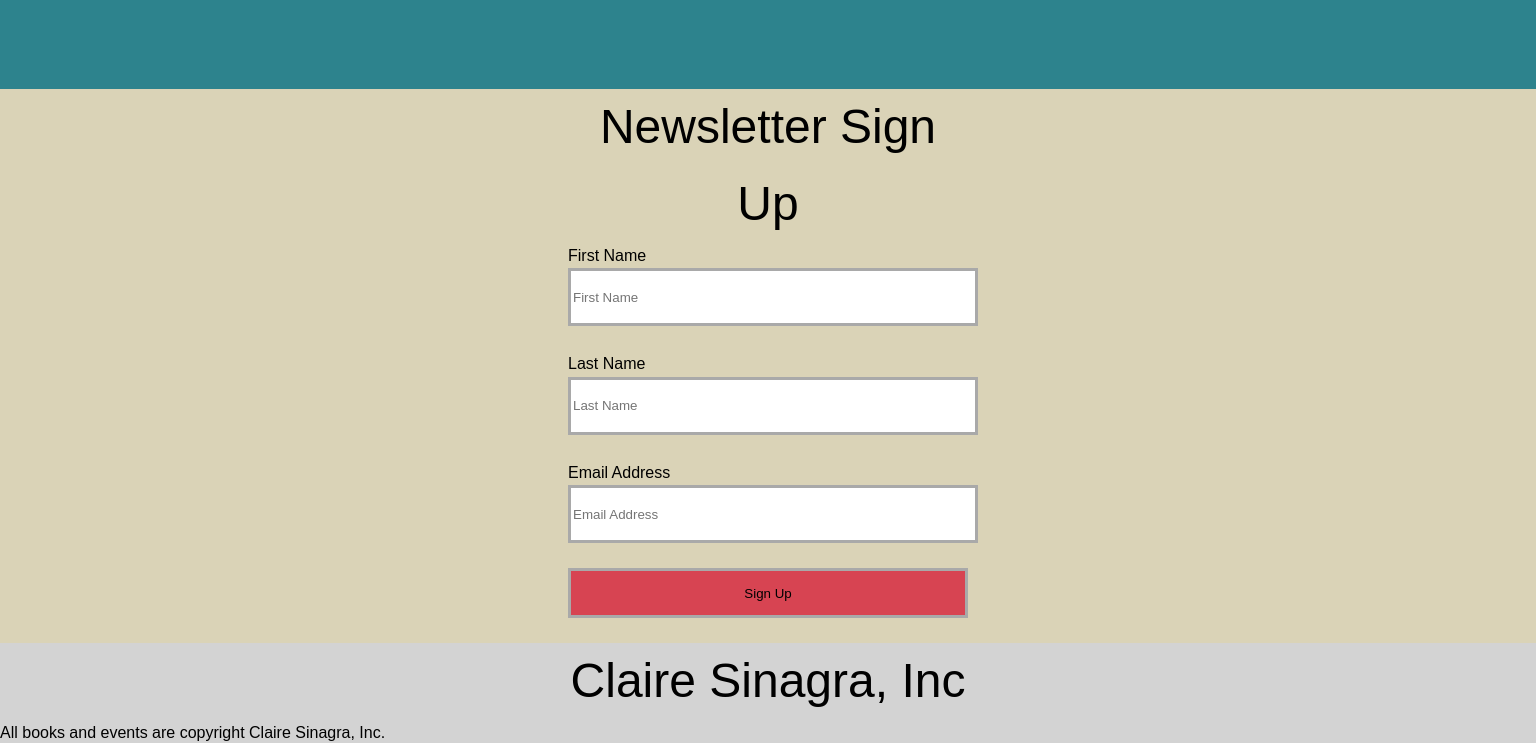
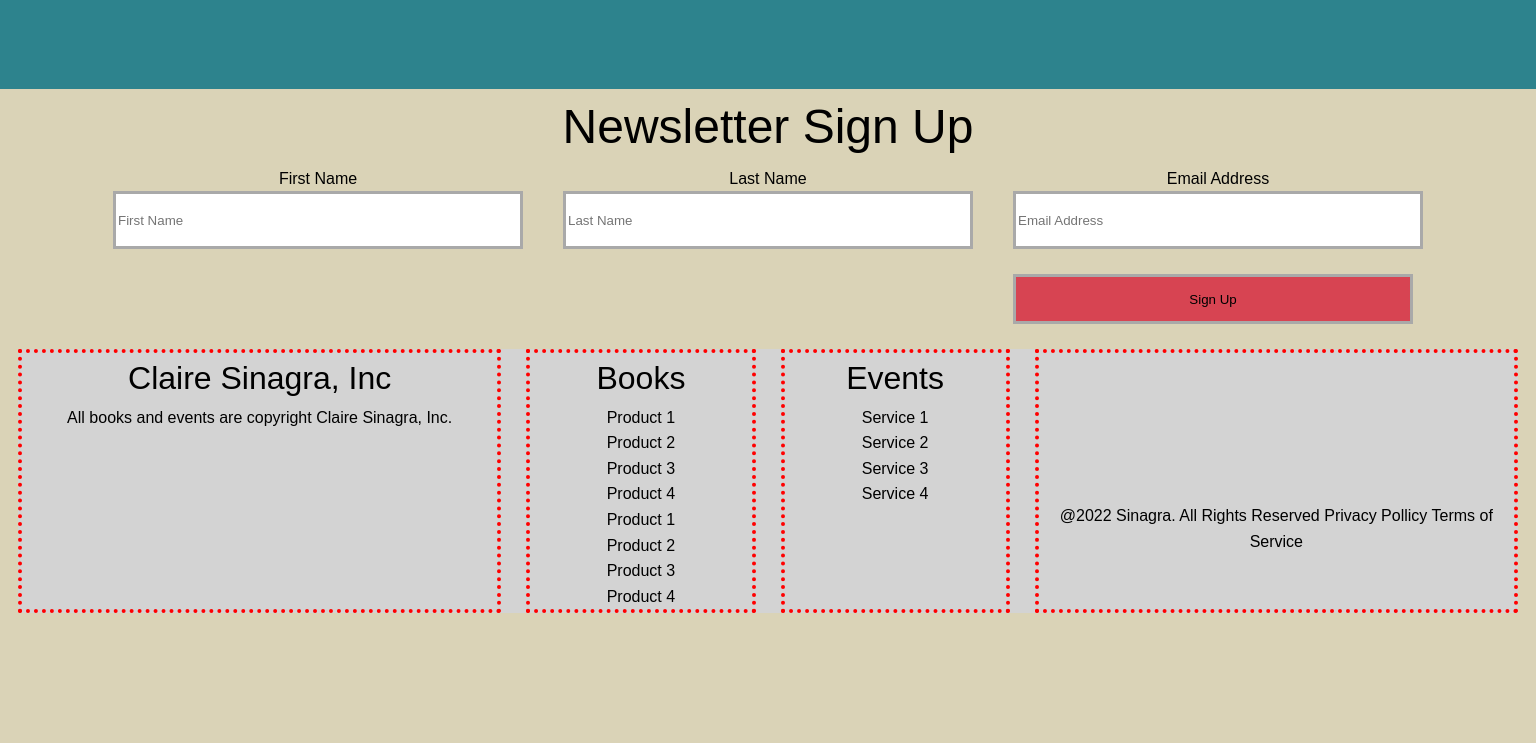
Before and after one commit to LucaRivers/GIT-414-Final--Children-Author, a plain HTML site: page index.html in a window 1536 px wide. Shown: the part 2000-2743 px from the top of the page. After the commit the page ends 2613 px from the top, so only its background shows below. Drawn offline with Linux system fonts and the light colour scheme.

Commit message:
Updates V4

```diff
--- a/index.html
+++ b/index.html
@@ -105,14 +105,20 @@
 
             <form method="POST" action="https://wp.zybooks.com/form-viewer.php" id="contactForm">
 
+                <section id="FirstNameSection">
                     <label for="myFirstName">First Name<span class="required"></span></label><br>
                     <input type="text" name="myFirstName" id="myFirstName" autocomplete="name" required placeholder="First Name"><br>
+                </section>
 
+                <section id="lastNameSection">
                     <label for="myLastName">Last Name<span class="required"></span></label><br>
                     <input type="text" name="myLastName" id="myLastName" autocomplete="name" required placeholder="Last Name"><br>
+                </section>
 
+                <section id="emailSection">
                     <label for="myEmail">Email Address<span class="required"></span></label><br>
                     <input type="email" name="myEmail" id="myEmail" autocomplete="email" placeholder="Email Address" required><br>
+                </section>
 
                 <input type="submit" name="mySubmit" id="mySubmit" value="Sign Up">
             </form>
@@ -121,12 +127,20 @@
     </main>
 
     <footer>
+
+        <section id="footerIntro">
             <h2> Claire Sinagra, Inc</h2>
             <p>All books and events are copyright Claire Sinagra, Inc.</p>
+        </section>
 
         <section id="footerBooks">
             <h3>Books</h3>
             <ul>
+                <li>Product 1</li>
+                <li>Product 2</li>
+                <li>Product 3</li>
+                <li>Product 4</li>
+
                 <li>Product 1</li>
                 <li>Product 2</li>
                 <li>Product 3</li>
@@ -144,10 +158,11 @@
             </ul>
         </section>
 
-
+        <section id="footerLegal">
             <small>@2022 Sinagra. All Rights Reserved</small>
             <small>Privacy Pollicy</small>
             <small>Terms of Service</small>
+        </section>
 
     </footer>
 </body>
--- a/styles.css
+++ b/styles.css
@@ -67,6 +67,7 @@ body {
 /*---------HEADER---------*/
 header {
     background-color: var(--Teal);
+    /* background: linear-gradient(0deg, rgba(0,0,0,0) 0%, var(--Teal) 75%); */
 }
 
 nav {
@@ -186,71 +187,7 @@ section  {
     gap: 50px;
     /* background-color: lightblue; */
 }
-/*-------------MED SCREEN SIZE----------------*/
-@media screen and (min-width:900px){
-    #books {
-        width: 900px;
-    }
 
-    #booksGrid {
-        grid-template-columns: repeat(2, 1fr);
-        width: 900px;
-    }
-
-    #locationGrid {
-        grid-template-columns: repeat(2, 1fr);
-        /* background-color: var(--Orange); */
-        /* border: solid red 5px; */
-        width: 900px;
-        margin: 0 auto;
-    }
-
-    #about {
-        background-image: url("images/hero.jpg");
-    }
-}
-
-/*-------------LARGE SCREEN SIZE----------------*/
-@media screen and (min-width:1450px){
-
-    #books {
-        width: 1450px;
-    }
-
-    #booksGrid {
-        grid-template-columns: repeat(4, 1fr);
-        /* background-color: lavender;
-        border: solid red 5px; */
-        width: 1450px;
-        gap: 0px;
-    }
-
-    #books img {
-        border: solid white 10px;
-        width: 300px;
-        height: 300px;
-        object-fit: cover;
-        margin-top: 40px;
-        margin-bottom: 25px;
-    }
-
-    #bookOne, #bookTwo, #bookThree, #bookFour {
-        width: 350px;
-    }
-
-    #locationGrid {
-        grid-template-columns: repeat(4, 1fr);
-        gap: 100px;
-        /* border: solid red 5px; */
-        width: 1350px;
-        margin: 0 auto;
-        /* background-color: var(--Apple); */
-    }
-
-    #about {
-        background-image: url("images/hero.jpg");
-    }
-}
 
 /*
 .grid-col-span {
@@ -299,6 +236,12 @@ section  {
     text-align: left;
 }
 
+#newsletter form {
+    display: grid;
+    grid-template-columns: repeat(1, 1fr);
+    grid-template-rows: auto;
+}
+
 #newsletter h2, footer h2 {
     font-size: 3em;
 }
@@ -312,10 +255,167 @@ section  {
 
 #mySubmit {
     background-color: var(--Apple);
+    margin: 0px 20px;
 }
 
 
+footer {
+    display: grid;
+    grid-template-columns: repeat(2, 1fr);
+    grid-template-rows: auto;
+    gap: 25px;
+    width: 400px;
+    margin: 0 auto;
+    background-color: lightgray;
 
-footer {
-    background-color: lightgray;
 }
+
+footer #footerIntro {
+    grid-column: 1 / span 2;
+}
+
+footer #footerLegal {
+    grid-column: 1 / span 2;
+}
+
+footer section {
+    border: dotted red 4px;
+}
+
+footer h2 {
+    font-size: 2em;
+}
+
+/*-------------MED SCREEN SIZE----------------*/
+@media screen and (min-width:900px){
+    #books {
+        width: 900px;
+    }
+
+    #booksGrid {
+        grid-template-columns: repeat(2, 1fr);
+        width: 900px;
+    }
+
+    #locationGrid {
+        grid-template-columns: repeat(2, 1fr);
+        /* background-color: var(--Orange); */
+        /* border: solid red 5px; */
+        width: 900px;
+        margin: 0 auto;
+    }
+
+    #about {
+        background-image: url("images/hero.jpg");
+    }
+
+    #newsletter {
+        width: 900px;
+    }
+
+    #newsletter form {
+        grid-template-columns: repeat(2, 1fr);
+    }
+
+    #emailSection {
+        grid-column: 1 / span 2;
+    }
+
+    #emailSection input {
+        width: 850px;
+    }
+
+    #mySubmit {
+        grid-column: 2 / 2;
+    }
+
+    footer {
+        grid-template-columns: repeat(4, 1fr);
+        width: 900px;
+    }
+
+    footer #footerIntro {
+        grid-column: 1 / span 2;
+    }
+
+    footer #footerLegal {
+        grid-column: 1 / span 4;
+    }
+}
+
+/*-------------LARGE SCREEN SIZE----------------*/
+@media screen and (min-width:1450px){
+
+    #books {
+        width: 1450px;
+    }
+
+    #booksGrid {
+        grid-template-columns: repeat(4, 1fr);
+        /* background-color: lavender;
+        border: solid red 5px; */
+        width: 1450px;
+        gap: 0px;
+    }
+
+    #books img {
+        border: solid white 10px;
+        width: 300px;
+        height: 300px;
+        object-fit: cover;
+        margin-top: 40px;
+        margin-bottom: 25px;
+    }
+
+    #bookOne, #bookTwo, #bookThree, #bookFour {
+        width: 350px;
+    }
+
+    #locationGrid {
+        grid-template-columns: repeat(4, 1fr);
+        gap: 100px;
+        /* border: solid red 5px; */
+        width: 1350px;
+        margin: 0 auto;
+        /* background-color: var(--Apple); */
+    }
+
+    #about {
+        background-image: url("images/hero.jpg");
+    }
+
+    #newsletter {
+        width: 1350px;
+    }
+
+    #newsletter form {
+        grid-template-columns: repeat(3, 1fr);
+    }
+
+    #emailSection {
+        grid-column: 3 / 3;
+    }
+
+    #emailSection input {
+        width: 400px;
+    }
+
+    #mySubmit {
+        grid-column: 3 / 3;
+    }
+
+    footer {
+        grid-template-columns: repeat(6, 1fr);
+        width: 1500px;
+    }
+
+    footer #footerIntro {
+        grid-column: 1 / span 2;
+    }
+
+    footer #footerLegal {
+        grid-column: 5 / span 2;
+        padding-top: 150px;
+    }
+
+}
```
Lines whose indentation alone changed are shown as unchanged.
